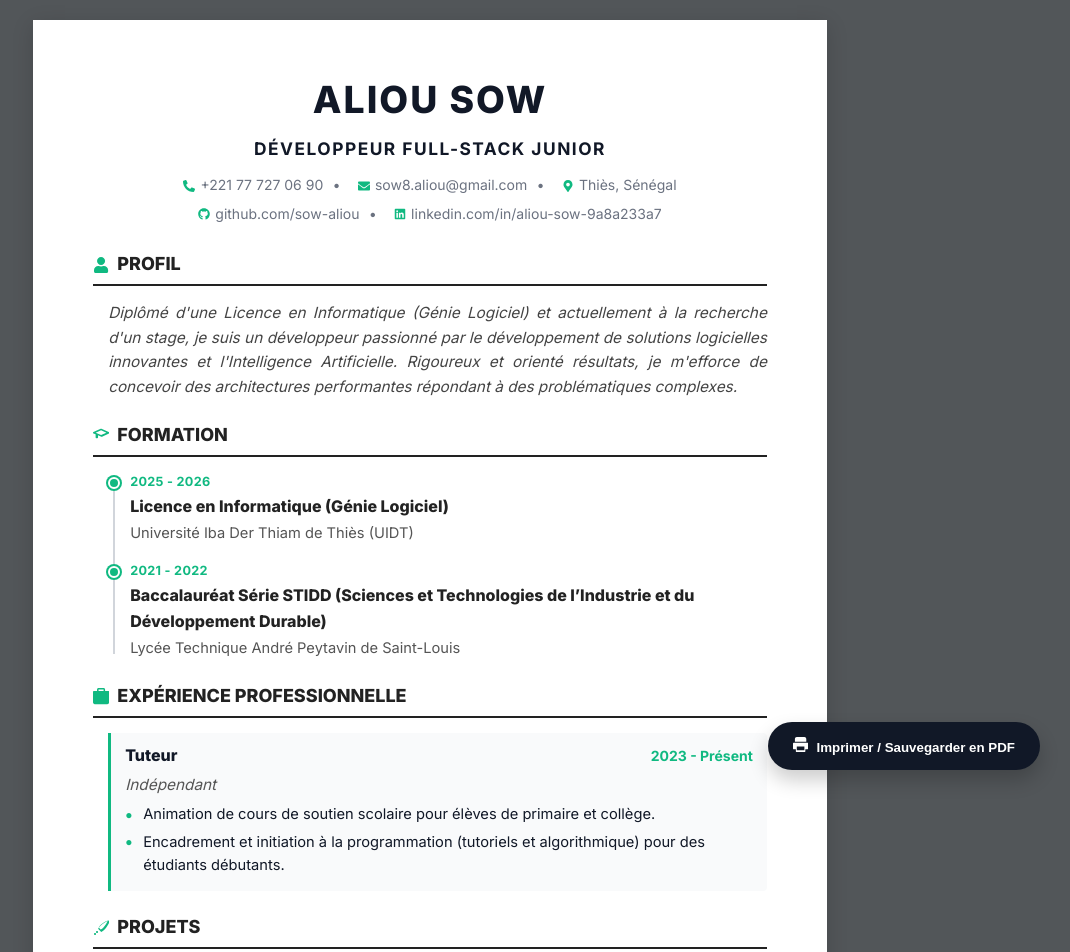
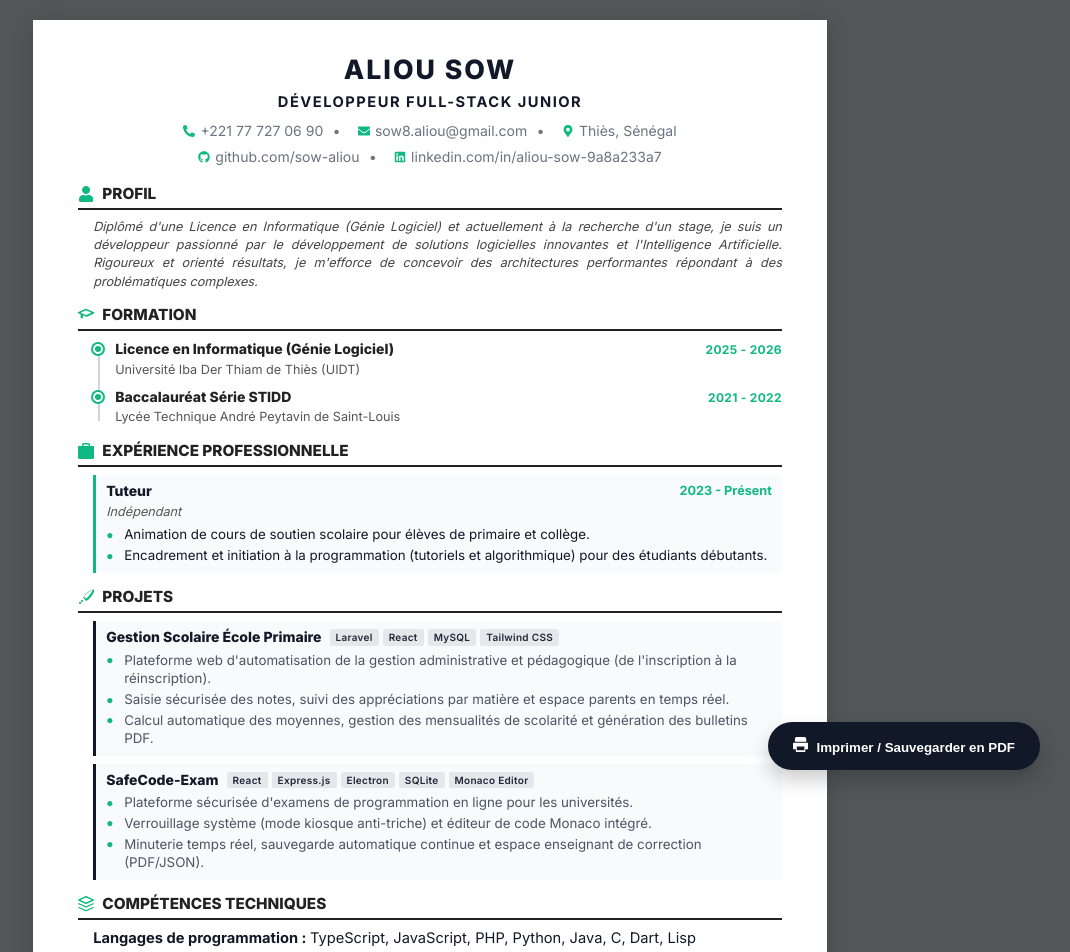
Before and after one commit to sow-aliou/Mon-CV, a React (Vite) app: page / in a window 1280 px wide. Shown: the top 952 px of the page, without its empty margins (210-1280 px from the left). Built offline with nearby package versions, Linux system fonts and the light colour scheme.

Commit message:
style: compression du model classique sur une seule page et limitation des projets à 2 (Gestion Scolaire et SafeCode-Exam)

```diff
--- a/src/App.css
+++ b/src/App.css
@@ -19,32 +19,32 @@ body {
   min-height: 297mm;
   background: #fff;
   margin: 20px auto;
-  padding: 50px 60px;
+  padding: 30px 45px;
   box-shadow: 0 5px 20px rgba(0, 0, 0, 0.15);
-  font-size: 12pt;
-  line-height: 1.6;
+  font-size: 10pt;
+  line-height: 1.45;
   text-align: left;
 }
 
 .cv-header {
   text-align: center;
-  margin-bottom: 25px;
+  margin-bottom: 15px;
 }
 
 .cv-header h1 {
-  font-size: 28pt;
+  font-size: 20pt;
   font-weight: 800;
   letter-spacing: 2px;
   color: #111827;
-  margin-bottom: 5px;
+  margin-bottom: 3px;
 }
 
 .profile-title {
-  font-size: 13pt;
+  font-size: 11pt;
   font-weight: 700;
   color: #111827; /* Dark black/gray */
   letter-spacing: 1.5px;
-  margin-bottom: 12px;
+  margin-bottom: 8px;
 }
 
 .contact-info {
@@ -90,14 +90,14 @@ body {
 }
 
 .cv-section {
-  margin-bottom: 22px;
+  margin-bottom: 13px;
 }
 
 .cv-section-row {
   display: grid;
   grid-template-columns: 1fr 1fr;
   gap: 30px;
-  margin-bottom: 22px;
+  margin-bottom: 13px;
 }
 
 .cv-section-row .cv-section {
@@ -108,13 +108,13 @@ body {
   display: flex;
   align-items: center;
   gap: 8px;
-  font-size: 13.5pt;
+  font-size: 11.5pt;
   font-weight: 800;
   color: #222;
   text-transform: uppercase;
   border-bottom: 2px solid #222;
-  padding-bottom: 5px;
-  margin-bottom: 15px;
+  padding-bottom: 3px;
+  margin-bottom: 8px;
 }
 
 .cv-section > *:not(h2) {
@@ -143,7 +143,7 @@ body {
 
 .timeline-item {
   position: relative;
-  margin-bottom: 16px;
+  margin-bottom: 8px;
 }
 
 .timeline-item:last-child {
@@ -154,8 +154,8 @@ body {
   position: absolute;
   left: -22px;
   top: 5px;
-  width: 12px;
-  height: 12px;
+  width: 10px;
+  height: 10px;
   border-radius: 50%;
   background: #10b981;
   border: 2px solid #fff;
@@ -165,43 +165,50 @@ body {
 .timeline-content {
   display: flex;
   flex-direction: column;
-  gap: 2px;
+  gap: 1px;
+}
+
+.timeline-header-row {
+  display: flex;
+  justify-content: space-between;
+  align-items: baseline;
+  gap: 10px;
 }
 
 .timeline-year {
-  font-size: 9.5pt;
+  font-size: 9pt;
   font-weight: 700;
   color: #10b981;
   letter-spacing: 0.3px;
 }
 
 .timeline-degree {
-  font-size: 12pt;
+  font-size: 10.5pt;
   font-weight: 800;
   color: #222;
 }
 
 .timeline-school {
-  font-size: 11pt;
+  font-size: 9.5pt;
   color: #555;
 }
 
 .objective {
   font-style: italic;
-  font-size: 11.5pt;
+  font-size: 9.5pt;
   color: #444;
   text-align: justify;
 }
 
 .cv-item {
-  margin-bottom: 16px;
+  margin-bottom: 10px;
 }
 
 .cv-item-header {
   display: flex;
   justify-content: space-between;
   align-items: center;
-  font-size: 12pt;
+  font-size: 10.5pt;
   margin-bottom: 3px;
 }
 
@@ -212,26 +219,26 @@ body {
 
 .cv-item-header span {
   font-weight: 700;
-  font-size: 10.5pt;
+  font-size: 9.5pt;
   color: #444;
 }
 
 .cv-item-sub {
-  font-size: 11.5pt;
+  font-size: 9.5pt;
   color: #555;
-  margin-bottom: 6px;
+  margin-bottom: 4px;
 }
 
 .experience-list {
   display: flex;
   flex-direction: column;
-  gap: 12px;
+  gap: 8px;
 }
 
 .experience-card {
   border-left: 3px solid #10b981;
   background: #f9fafb;
-  padding: 10px 14px;
+  padding: 6px 10px;
   border-radius: 0 4px 4px 0;
 }
 
@@ -240,13 +247,13 @@ body {
   justify-content: space-between;
   align-items: center;
   gap: 12px;
-  margin-bottom: 4px;
+  margin-bottom: 2px;
 }
 
 .experience-title {
   flex: 1;
   min-width: 0;
-  font-size: 12pt;
+  font-size: 10.5pt;
   font-weight: 800;
   color: #111827;
 }
@@ -257,26 +264,26 @@ body {
   text-align: right;
   white-space: nowrap;
   font-weight: 700;
-  font-size: 10.5pt;
+  font-size: 9.5pt;
   color: #10b981;
 }
 
 .experience-company {
-  font-size: 11.5pt;
+  font-size: 9.5pt;
   color: #555;
-  margin-bottom: 6px;
+  margin-bottom: 3px;
 }
 
 .experience-description {
   list-style-type: none;
   padding-left: 18px;
-  font-size: 11pt;
+  font-size: 10pt;
   color: #111827;
 }
 
 .experience-description li {
   position: relative;
-  margin-bottom: 4px;
+  margin-bottom: 2px;
 }
 
 .experience-description li::before {
@@ -323,13 +330,13 @@ body {
 .projects-list {
   display: flex;
   flex-direction: column;
-  gap: 12px;
+  gap: 8px;
 }
 
 .project-card {
   border-left: 3px solid #111827;
   background: #f9fafb;
-  padding: 10px 14px;
+  padding: 6px 10px;
   border-radius: 0 4px 4px 0;
 }
 
@@ -337,30 +344,30 @@ body {
   display: flex;
   flex-wrap: wrap;
   align-items: center;
-  gap: 8px 10px;
-  margin-bottom: 6px;
+  gap: 6px 8px;
+  margin-bottom: 3px;
 }
 
 .project-tags {
   display: flex;
   flex-wrap: wrap;
-  gap: 5px;
+  gap: 4px;
 }
 
 .tech-tag {
   display: inline-block;
   background: #e5e7eb;
   color: #1f2937;
-  font-size: 8.5pt;
+  font-size: 7.5pt;
   font-weight: 600;
-  padding: 2px 8px;
+  padding: 1px 6px;
   border-radius: 3px;
   letter-spacing: 0.3px;
   white-space: nowrap;
 }
 
 .project-name {
-  font-size: 12pt;
+  font-size: 10.5pt;
   color: #111827;
   font-weight: 800;
 }
@@ -368,15 +375,15 @@ body {
 .project-description-list {
   list-style-type: none;
   padding-left: 18px;
-  font-size: 11pt;
+  font-size: 10pt;
   color: #4b5563;
-  margin-top: 6px;
+  margin-top: 3px;
   line-height: 1.4;
 }
 
 .project-description-list li {
   position: relative;
-  margin-bottom: 4px;
+  margin-bottom: 2px;
 }
 
 .project-description-list li::before {
@@ -653,9 +660,14 @@ body {
     width: 210mm;
     min-height: 297mm;
     margin: 0;
-    padding: 20mm;
+    padding: 10mm 15mm;
     box-shadow: none;
     border: none;
+    font-size: 9.5pt !important;
+    line-height: 1.35 !important;
+  }
+  .cv-section {
+    margin-bottom: 10px !important;
   }
   .print-btn {
     display: none;
--- a/src/App.jsx
+++ b/src/App.jsx
@@ -109,8 +109,10 @@ function App() {
                 <div key={index} className="timeline-item">
                   <div className="timeline-dot"></div>
                   <div className="timeline-content">
-                    <span className="timeline-year">{yearStr}</span>
-                    <strong className="timeline-degree">{item.degree}</strong>
+                    <div className="timeline-header-row">
+                      <strong className="timeline-degree">{item.degree}</strong>
+                      <span className="timeline-year">{yearStr}</span>
+                    </div>
                     <span className="timeline-school">{schoolStr}</span>
                   </div>
                 </div>
--- a/src/data/education.js
+++ b/src/data/education.js
@@ -4,7 +4,7 @@ export const education = [
     school: 'Université Iba Der Thiam de Thiès (UIDT) | 2025 - 2026',
   },
   {
-    degree: 'Baccalauréat Série STIDD (Sciences et Technologies de l’Industrie et du Développement Durable)',
+    degree: 'Baccalauréat Série STIDD',
     school: 'Lycée Technique André Peytavin de Saint-Louis | 2021 - 2022',
   },
 ]
--- a/src/data/projects.js
+++ b/src/data/projects.js
@@ -3,12 +3,9 @@ export const majorProjects = [
     name: 'Gestion Scolaire École Primaire',
     tech: 'Laravel, React, MySQL, Tailwind CSS',
     description: [
-      "Plateforme web complète d'automatisation de la gestion administrative et pédagogique scolaire.",
-      "Suivi de l'élève (de l'inscription à la réinscription).",
-      "Saisie sécurisée des notes par matière par les enseignants.",
-      "Espace parents dédié pour la consultation en temps réel des appréciations et des bulletins.",
-      "Suivi et possibilité de régler en ligne les paiements mensuels (frais de scolarité).",
-      "Calcul automatique des moyennes trimestrielles et génération instantanée des bulletins de notes au format PDF."
+      "Plateforme web d'automatisation de la gestion administrative et pédagogique (de l'inscription à la réinscription).",
+      "Saisie sécurisée des notes, suivi des appréciations par matière et espace parents en temps réel.",
+      "Calcul automatique des moyennes, gestion des mensualités de scolarité et génération des bulletins PDF."
     ],
   },
   {
@@ -16,18 +13,8 @@ export const majorProjects = [
     tech: 'React, Express.js, Electron, SQLite, Monaco Editor',
     description: [
       "Plateforme sécurisée d'examens de programmation en ligne pour les universités.",
-      "Verrouillage système (mode kiosque via Electron) anti-triche et éditeur de code Monaco intégré.",
-      "Minuterie synchronisée en temps réel et sauvegarde automatique continue des réponses.",
-      "Espace enseignant pour la création d'épreuves et l'exportation des copies (PDF/JSON)."
-    ],
-  },
-  {
-    name: 'Simulateur de Trafic Urbain',
-    tech: 'Python, Turtle, SQLite',
-    description: [
-      "Système de simulation visuelle et algorithmique de carrefour routier complexe.",
-      "Modélisation dynamique du flux de véhicules et feux tricolores intelligents adaptatifs.",
-      "Collecte et enregistrement des statistiques de trafic en base de données SQLite."
+      "Verrouillage système (mode kiosque anti-triche) et éditeur de code Monaco intégré.",
+      "Minuterie temps réel, sauvegarde automatique continue et espace enseignant de correction (PDF/JSON)."
     ],
   },
 ]
```
